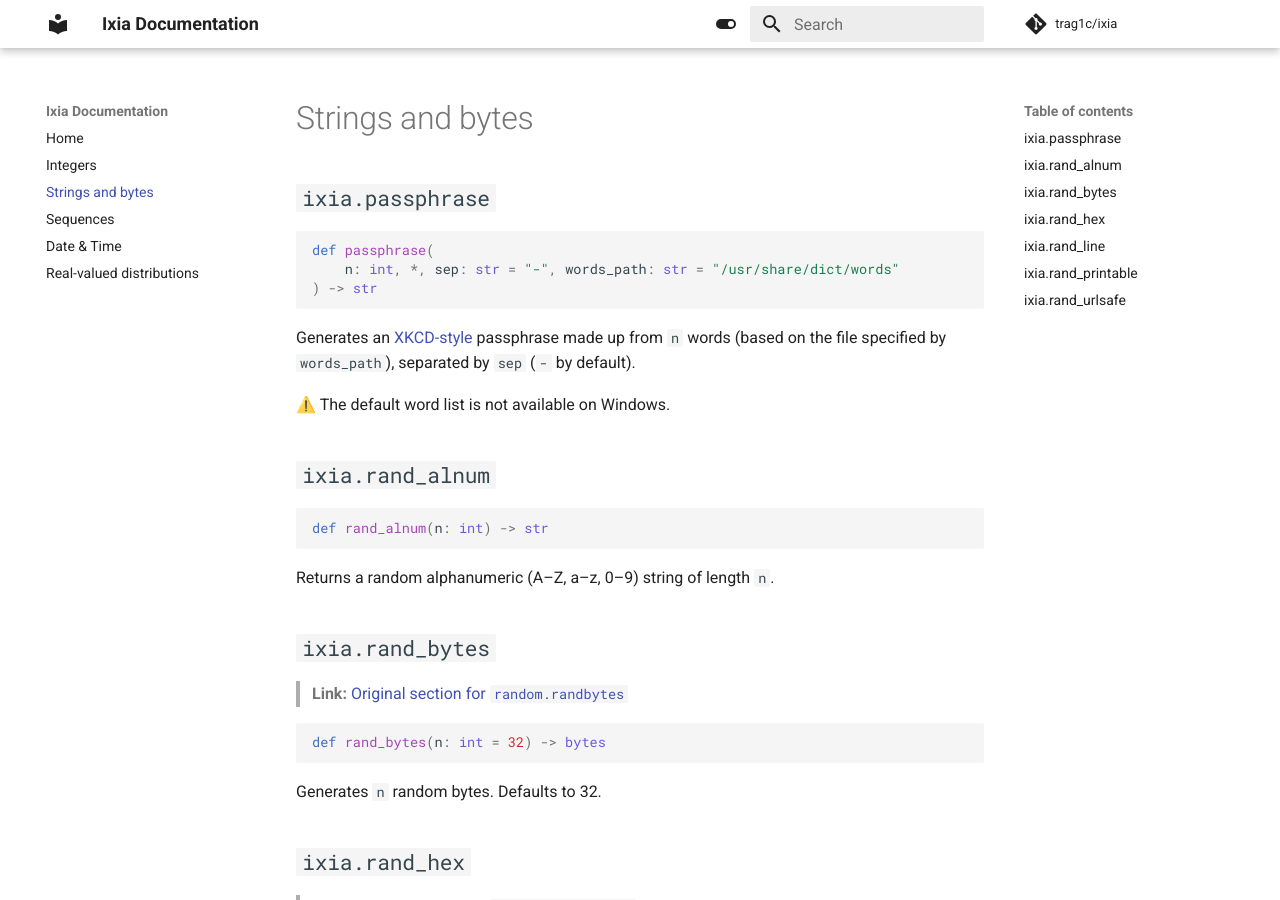
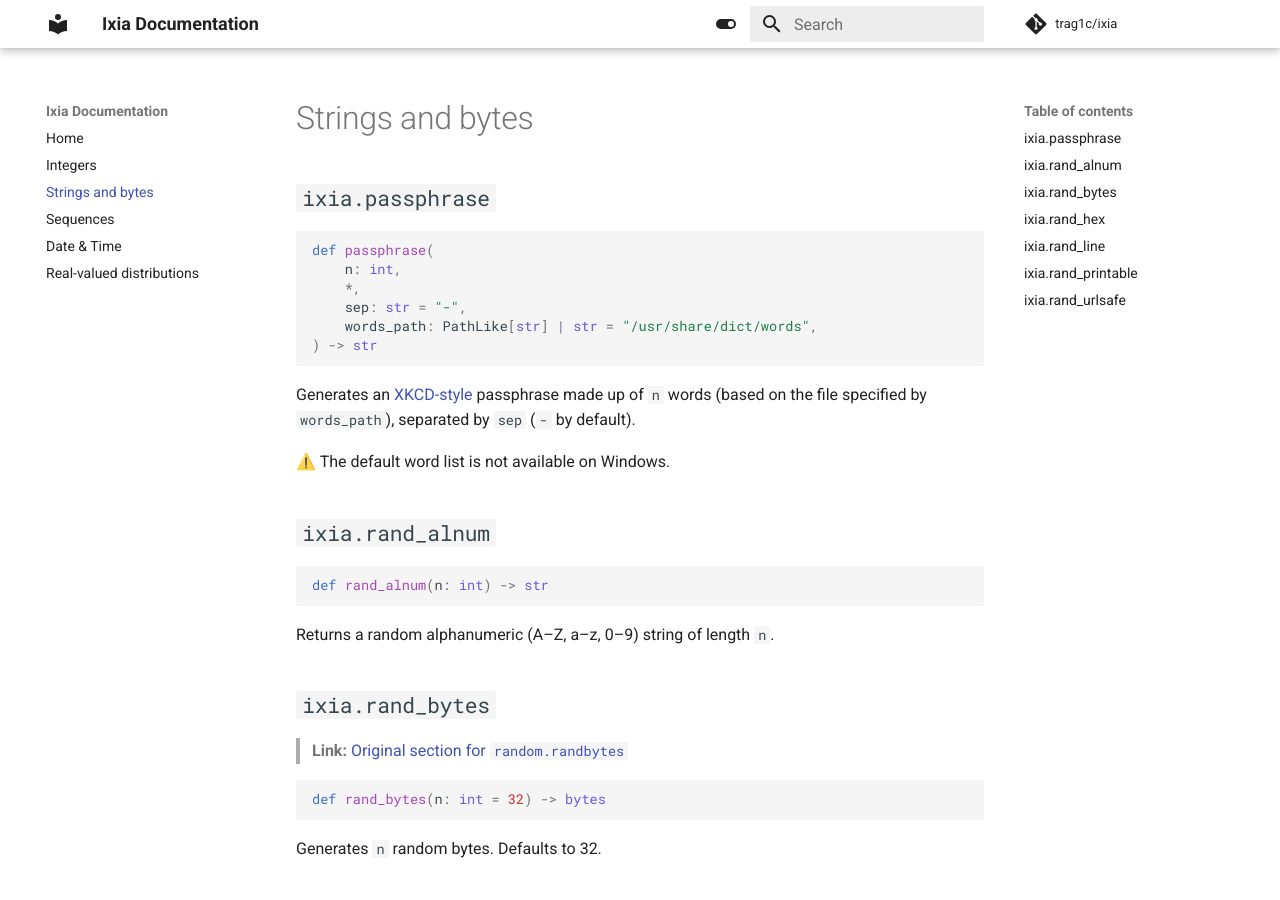
Before and after one commit to trag1c/ixia, an MkDocs documentation site: the page built from docs/strings_and_bytes.md, in a window 1280 px wide and 900 px high. Built offline with MkDocs 1.6.1 and Material for MkDocs 9.7.7, drawn with Linux system fonts in a browser that asks for light colours; comment, search, counter and statistics services are not loaded; the version menu is left out.

Commit message:
docs: correct outdated `ixia.passphrase` signature

````diff
--- a/docs/strings_and_bytes.md
+++ b/docs/strings_and_bytes.md
@@ -4,12 +4,15 @@
 
 ```py
 def passphrase(
-    n: int, *, sep: str = "-", words_path: str = "/usr/share/dict/words"
+    n: int,
+    *,
+    sep: str = "-",
+    words_path: PathLike[str] | str = "/usr/share/dict/words",
 ) -> str
 ```
 
-Generates an [XKCD-style](https://xkcd.com/936/) passphrase made up from `n`
-words (based on the file specified by `words_path`), separated by `sep` (`-` by
+Generates an [XKCD-style](https://xkcd.com/936/) passphrase made up of `n` words
+(based on the file specified by `words_path`), separated by `sep` (`-` by
 default).
 
 ⚠️ The default word list is not available on Windows.
````
